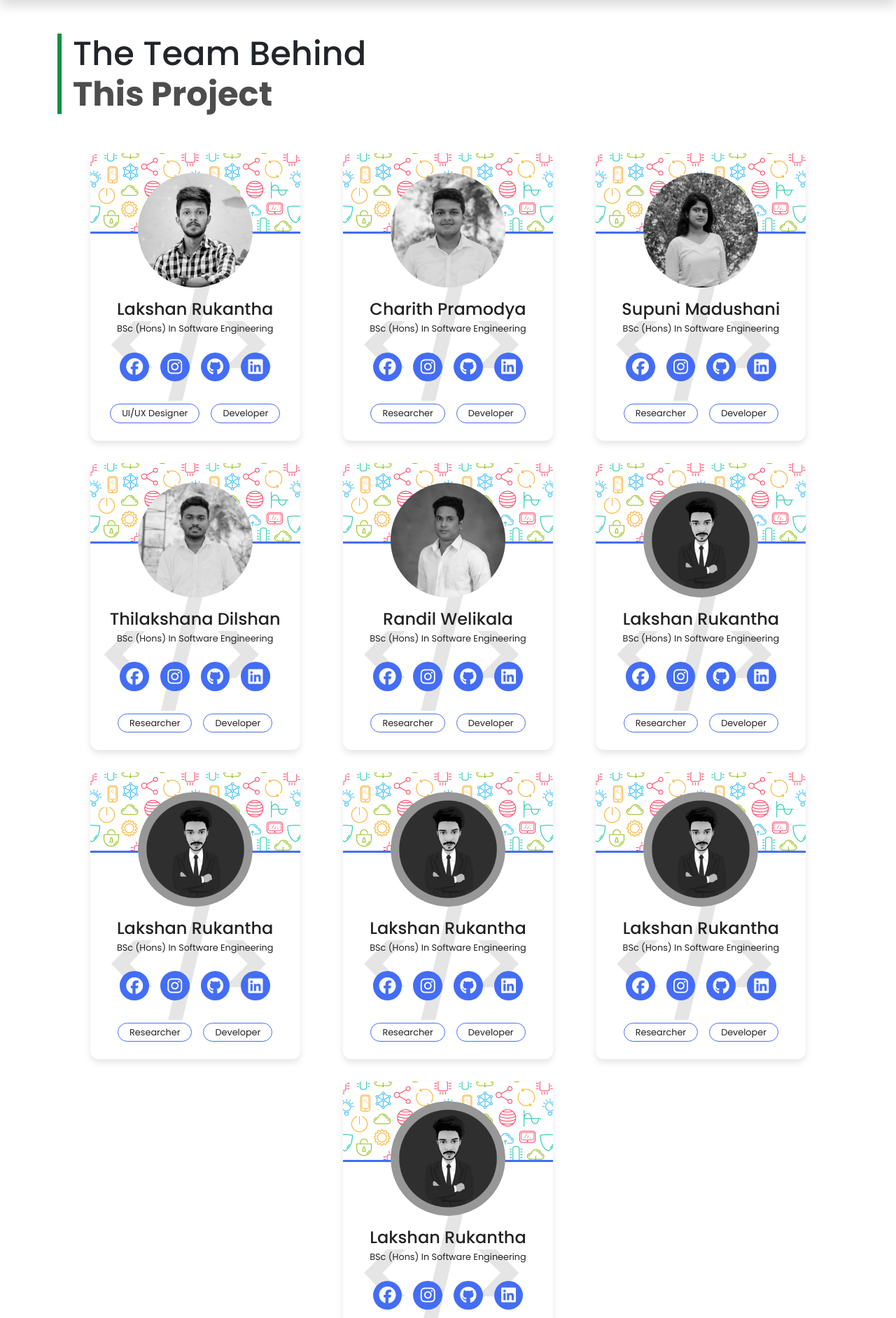
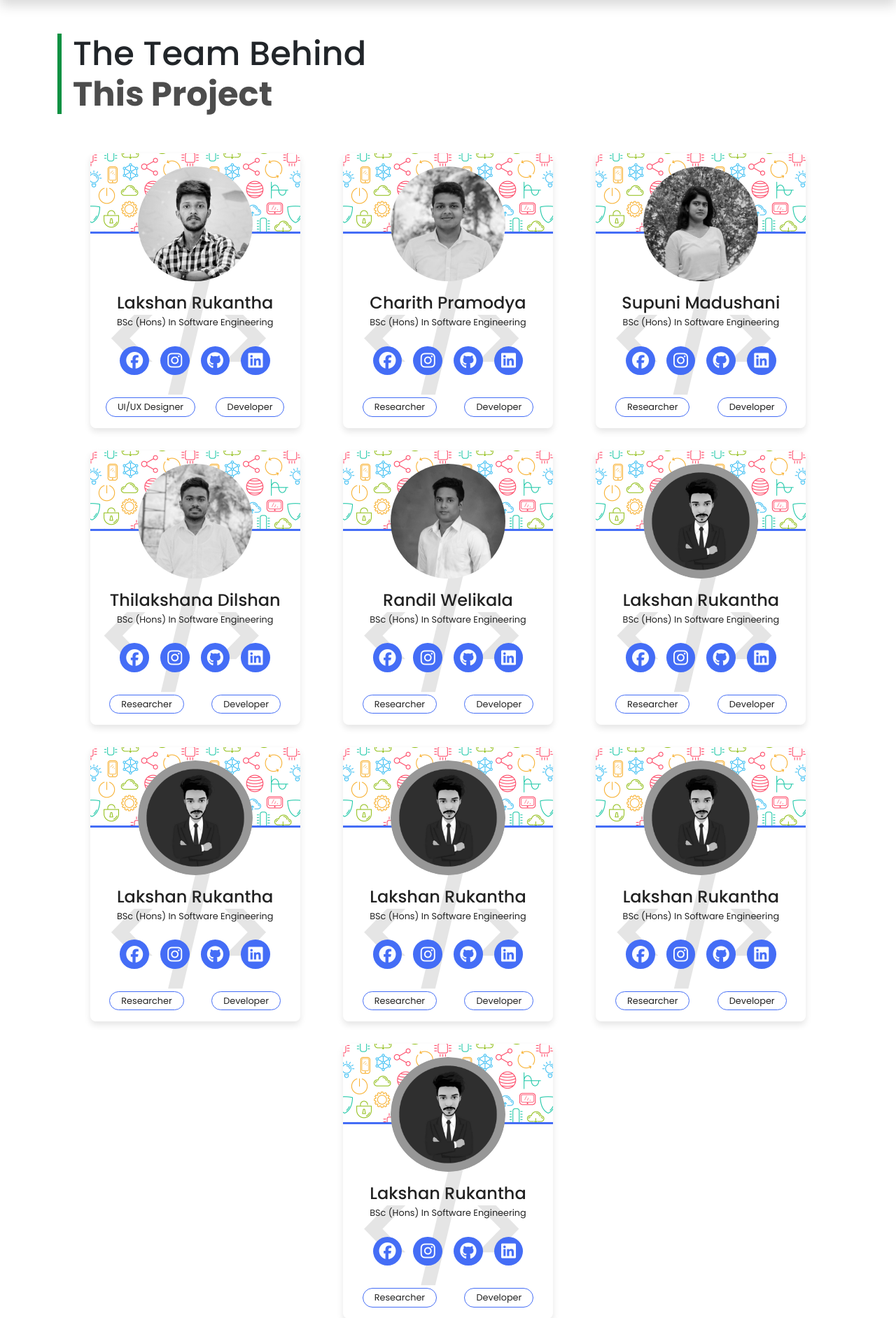
Before and after one commit to LakshanRukantha/CeylonJobSeeker, a PHP site: page /about.html in a window 1280 px wide. Shown: the part 59-1943 px from the top of the page at 70% size. Run offline with PHP 8.4, Linux system fonts and the light colour scheme; some libraries are stand-ins or nearby versions.

Commit message:
Minor UI Fixes

```diff
--- a/styles/about.css
+++ b/styles/about.css
@@ -22,11 +22,11 @@
   display: flex;
   flex-direction: column;
   align-items: center;
-  max-width: 300px;
-  width: 100%;
+  min-width: 300px;
+  width: 300px;
   overflow: hidden;
-  border-radius: 12px;
-  padding: 25px;
+  border-radius: 0.5rem;
+  padding: 1rem;
   box-shadow: 0 5px 10px var(--shadow-dark);
   position: relative;
 }
@@ -141,7 +141,8 @@
 .skill-badges {
   display: flex;
   align-items: center;
-  justify-content: center;
+  justify-content: space-around;
+  width: 100%;
   flex-direction: row;
   margin-top: 1rem;
   gap: 1rem;
```
